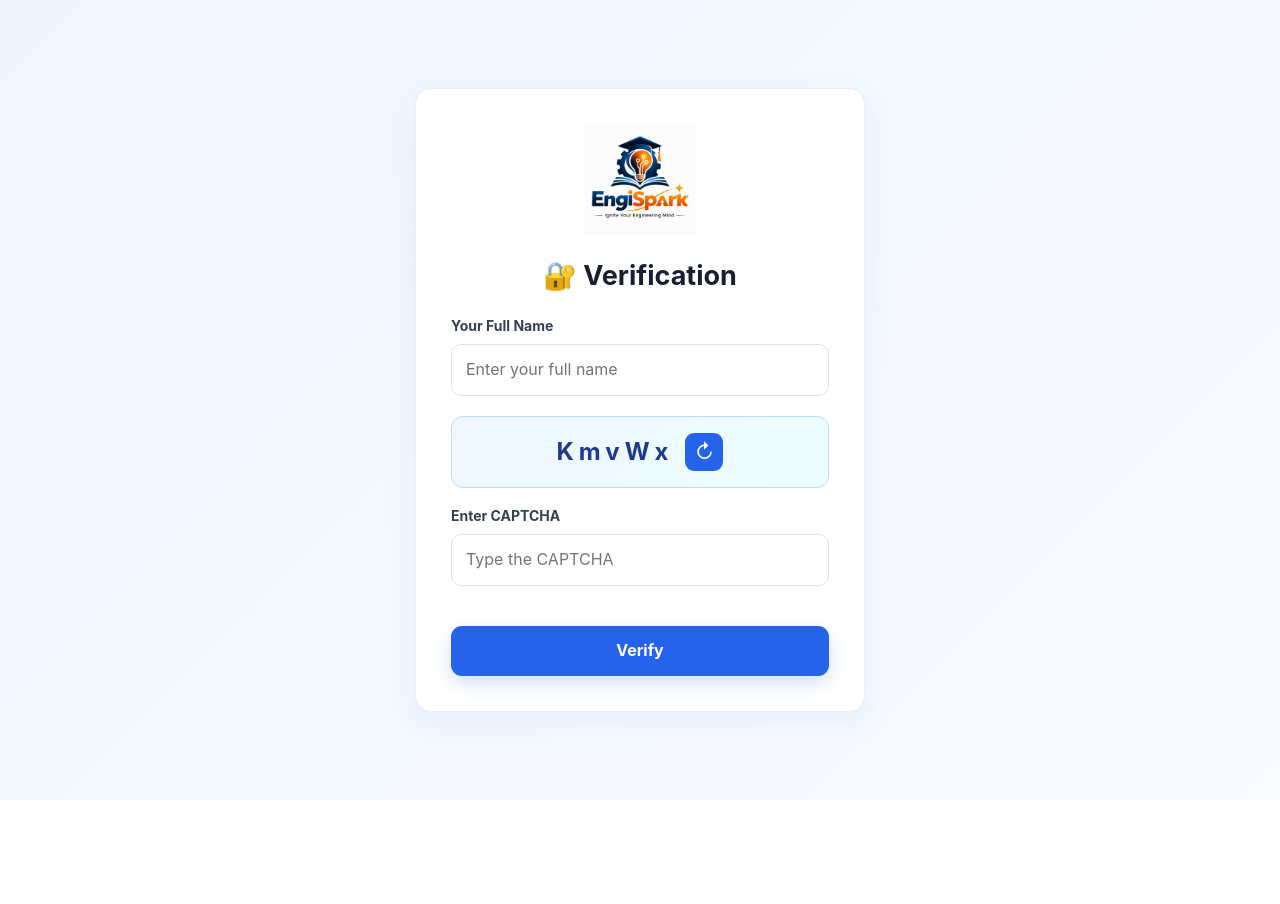
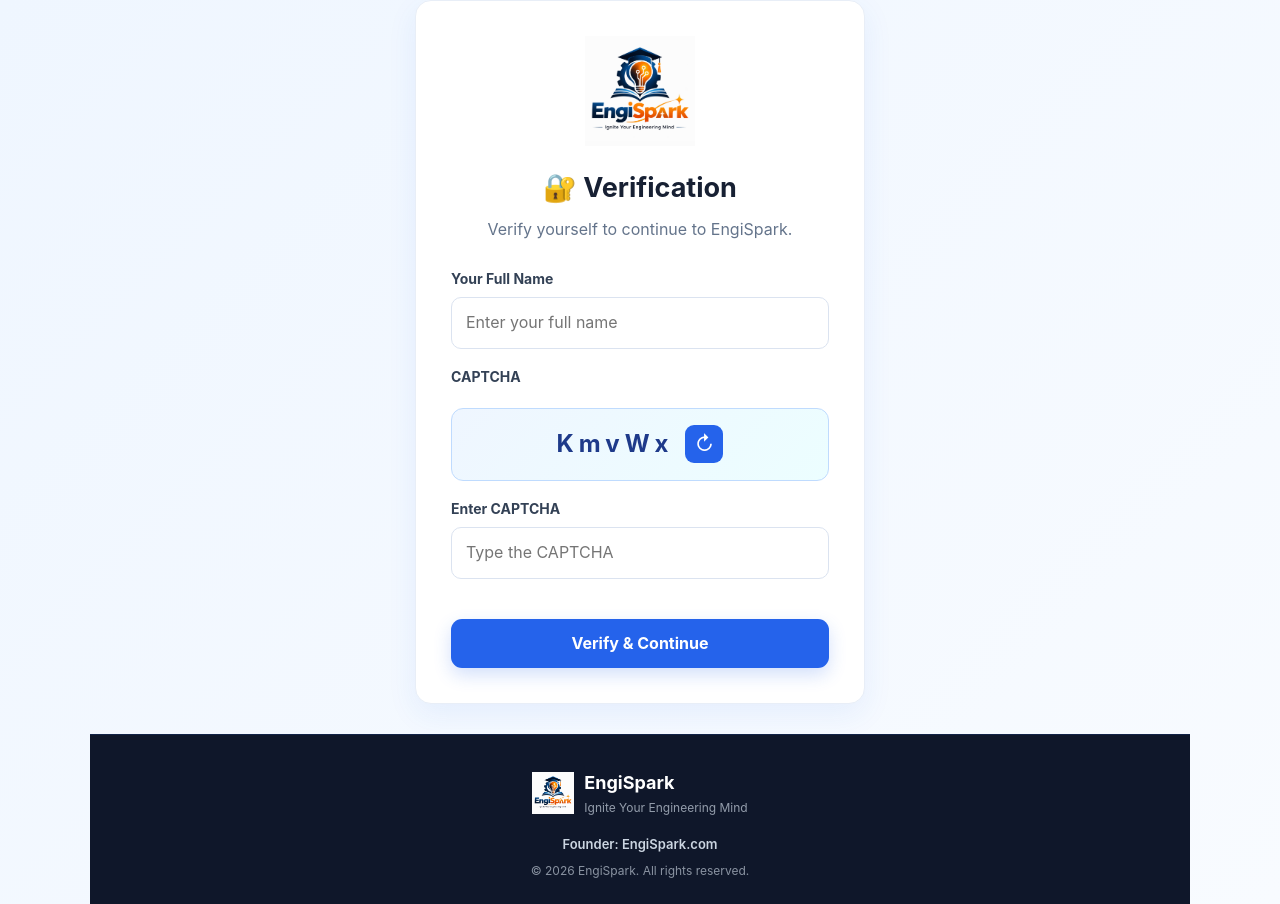
Before and after one commit to chatterjeelaltu3-boop/EngiSpark, a plain HTML site: page verification.html in a window 1280 px wide. Before the commit the page ends 800 px from the top, so only its background shows below. Drawn offline with Linux system fonts and the light colour scheme.

Commit message:
Update verification.html

```diff
--- a/verification.html
+++ b/verification.html
@@ -3,7 +3,10 @@
 
 <head>
     <meta charset="UTF-8">
-    <meta name="viewport" content="width=device-width, initial-scale=1.0">
+    <meta
+        name="viewport"
+        content="width=device-width, initial-scale=1.0"
+    >
 
     <title>Verification - EngiSpark</title>
 
@@ -11,6 +14,10 @@
 </head>
 
 <body class="page center">
+
+    <!-- =========================
+         VERIFICATION CARD
+         ========================= -->
 
     <main class="card auth">
 
@@ -21,10 +28,15 @@
             class="logo"
         >
 
-        <!-- Title -->
         <h1>🔐 Verification</h1>
 
+        <p class="muted">
+            Verify yourself to continue to EngiSpark.
+        </p>
+
+
         <!-- Full Name -->
+
         <label for="userName">
             Your Full Name
         </label>
@@ -36,7 +48,13 @@
             autocomplete="name"
         >
 
+
         <!-- CAPTCHA -->
+
+        <label>
+            CAPTCHA
+        </label>
+
         <div class="captcha">
 
             <b id="captchaCode">
@@ -53,7 +71,9 @@
 
         </div>
 
+
         <!-- CAPTCHA Input -->
+
         <label for="captchaInput">
             Enter CAPTCHA
         </label>
@@ -63,28 +83,73 @@
             id="captchaInput"
             placeholder="Type the CAPTCHA"
             autocomplete="off"
-            spellcheck="false"
+            maxlength="5"
         >
 
+
         <!-- Error -->
+
         <p
             id="verificationError"
             class="error"
             role="alert"
         ></p>
 
-        <!-- Verify -->
+
+        <!-- Verify Button -->
+
         <button
             type="button"
             class="primary full"
             onclick="verifyUser()"
         >
-            Verify
+            Verify & Continue
         </button>
 
     </main>
 
-    <!-- Main JavaScript -->
+
+    <!-- =========================
+         FOOTER
+         ========================= -->
+
+    <footer class="site-footer">
+
+        <div class="footer-brand">
+
+            <img
+                src="engispark-logo.png"
+                alt="EngiSpark Logo"
+                class="footer-logo"
+            >
+
+            <div class="footer-brand-text">
+
+                <strong>
+                    EngiSpark
+                </strong>
+
+                <span>
+                    Ignite Your Engineering Mind
+                </span>
+
+            </div>
+
+        </div>
+
+        <p class="footer-founder">
+            Founder: EngiSpark.com
+        </p>
+
+        <p class="footer-copyright">
+            © 2026 EngiSpark. All rights reserved.
+        </p>
+
+    </footer>
+
+
+    <!-- JavaScript -->
+
     <script src="script.js"></script>
 
 </body>
```
